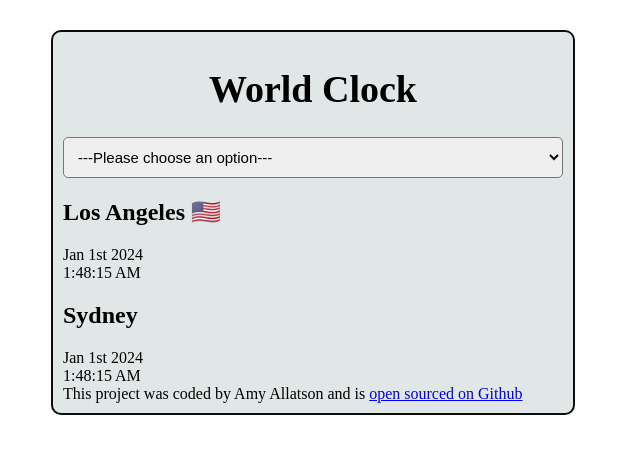
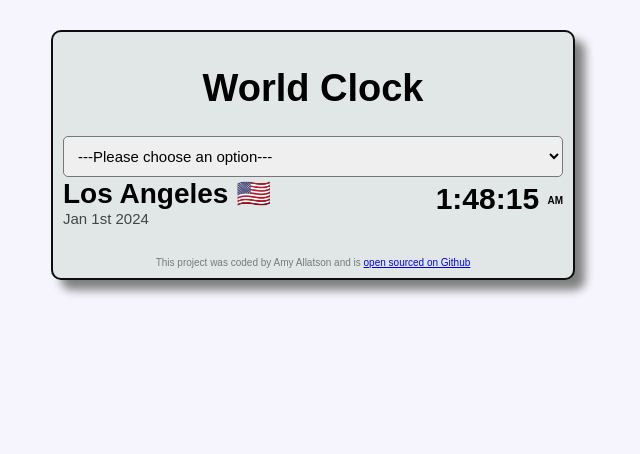
Before and after one commit to amyrosejoyce/world-clock, a plain HTML site: page index.html in a window 1280 px wide. Shown: the whole page, without its empty margins (327-967 px from the left). Drawn offline with Linux system fonts and the light colour scheme.

Commit message:
added flex and CSS

```diff
--- a/CSS/style.css
+++ b/CSS/style.css
@@ -1,3 +1,7 @@
+body {
+  background-color: #f6f4fd;
+}
+
 .container {
   max-width: 500px;
   margin: 30px auto;
@@ -5,6 +9,8 @@
   border-radius: 10px;
   padding: 10px;
   background: rgb(225, 231, 231);
+  box-shadow: 10px 10px 10px grey;
+  font-family: sans-serif;
 }
 
 h1 {
@@ -13,23 +19,40 @@ h1 {
 }
 
 select {
+  display: block;
   width: 100%;
   padding: 10px;
   border-radius: 5px;
   font-size: 15px;
 }
 
-.cities {
+h2 {
+  margin: 0;
+  font-size: 28px;
 }
 
 .city {
-}
-h2 {
+  font-size: 20px;
+  display: flex;
+  justify-content: space-between;
 }
 .date {
+  opacity: 0.7;
+  font-size: 15px;
 }
 .time {
+  font-size: 30px;
+  font-weight: bold;
+}
+.time small {
+  font-size: 10px;
+  vertical-align: middle;
+  line-height: 48px;
 }
 
 footer {
+  margin-top: 30px;
+  font-size: 10px;
+  text-align: center;
+  color: rgb(13, 13, 14, 0.5);
 }
--- a/index.html
+++ b/index.html
@@ -19,14 +19,13 @@
       </select>
 
       <div class="city">
+        <div>
           <h2>Los Angeles 🇺🇸</h2>
           <div class="date">Jan 1st 2024</div>
-        <div class="time">1:48:15 AM</div>
-        <h2>Sydney</h2>
-        <div class="date">Jan 1st 2024</div>
-        <div class="time">1:48:15 AM</div>
         </div>
-
+        <div class="time">1:48:15 <small>AM</small></div>
+      </div>
+      <div>
         <footer>
           This project was coded by Amy Allatson and is
           <a
@@ -36,6 +35,7 @@
           >
         </footer>
       </div>
+    </div>
     <script src="Javascript/index.js"></script>
   </body>
 </html>
```
Lines whose indentation alone changed are shown as unchanged.
